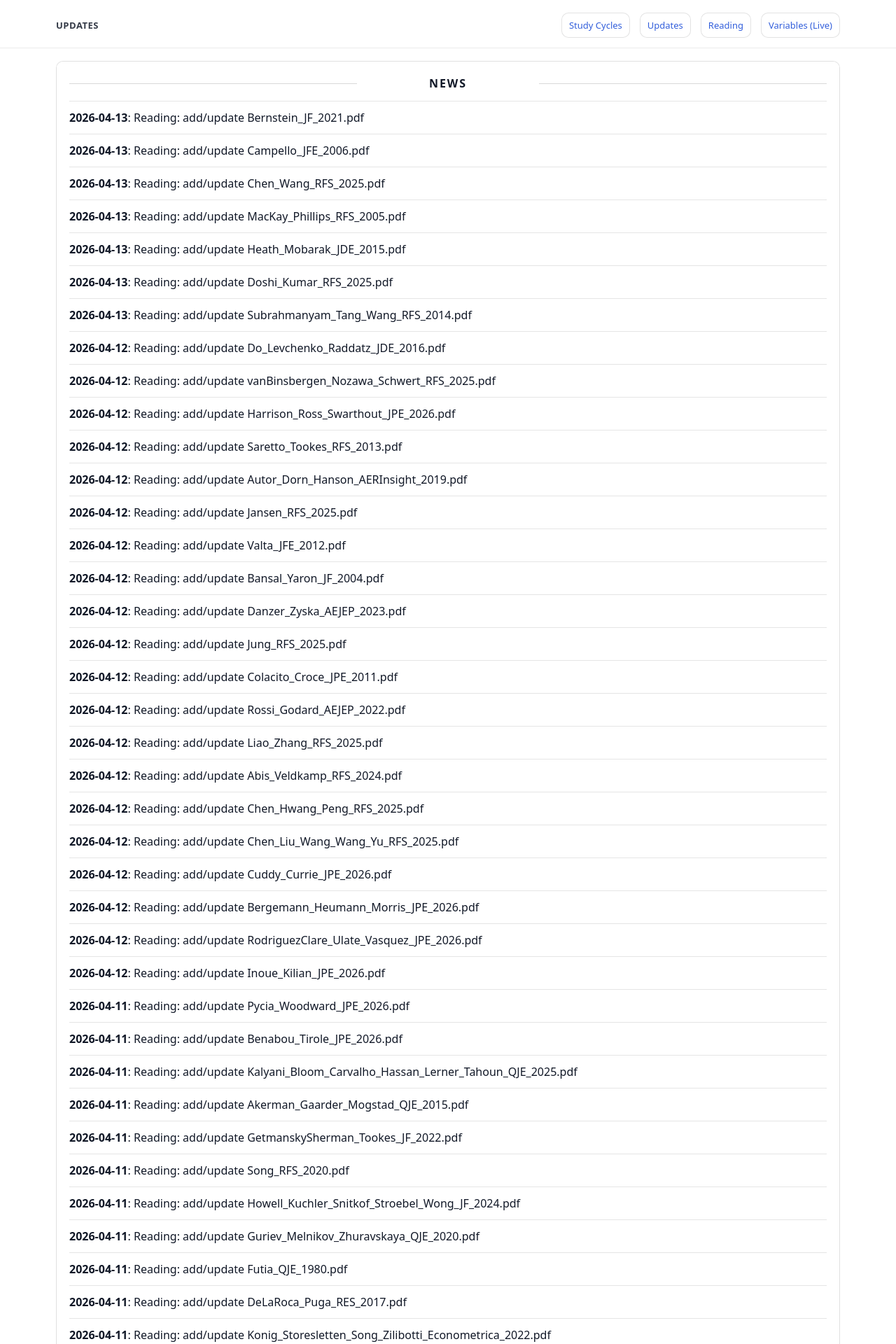
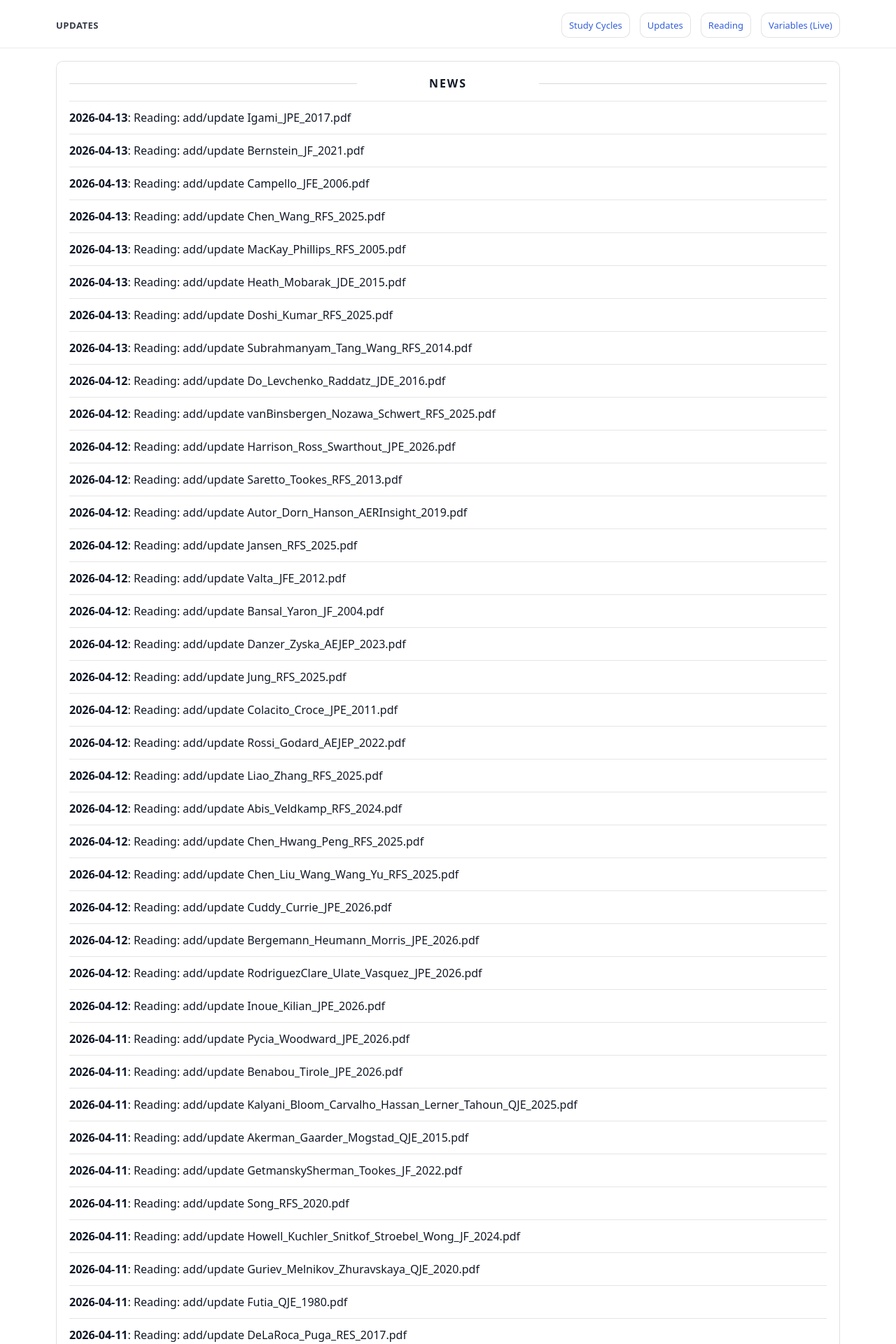
Before and after one commit to yaxinzn/study-archive, a Jekyll site: the page built from updates/index.md, in a window 1280 px wide. Shown: the top 1920 px of the page at 70% size. Built offline with Jekyll 4.4.1, drawn with Linux system fonts in a browser that asks for light colours; some of the changed text lies outside the part shown.

Commit message:
chore: update NEWS feed

```diff
--- a/_data/news.yml
+++ b/_data/news.yml
@@ -1,4 +1,7 @@
 # Auto-generated update history (sorted newest -> oldest). Do not edit manually.
+- ts: "1776075606"
+  date: "2026-04-13"
+  title: "Reading: add/update Igami_JPE_2017.pdf"
 - ts: "1776075149"
   date: "2026-04-13"
   title: "Reading: add/update Bernstein_JF_2021.pdf"
```
